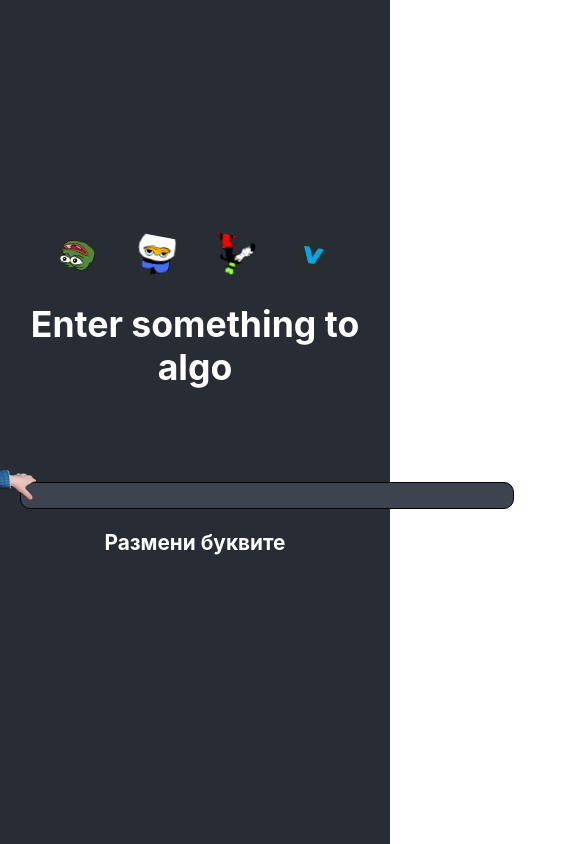
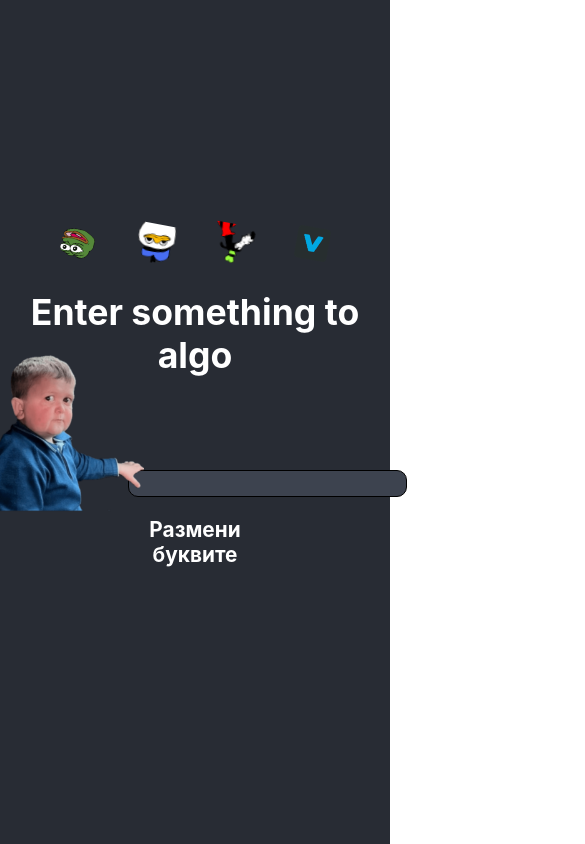
Before and after one commit to LubenSirakov/Algo, a React (Create React App) app: page / in a window 390 px wide. Shown: the whole page, 585 px wide, since content can reach past the window. Built offline with nearby package versions, Linux system fonts and the light colour scheme.

Commit message:
Styles update

```diff
--- a/src/App.css
+++ b/src/App.css
@@ -1,5 +1,12 @@
 .App {
   text-align: center;
+}
+
+@media screen and (max-width: 768px) {
+  .App {
+    width: 100%;
+    height: 100%;
+  }
 }
 
 .App-logo {
@@ -23,6 +30,7 @@
   justify-content: center;
   font-size: calc(10px + 2vmin);
   color: white;
+
 }
 
 .App-link {
@@ -45,6 +53,12 @@
   justify-content: center;
   align-items: flex-end;
   height: 6rem;
+}
+
+@media screen and (max-width: 768px) {
+  .input-div {
+    max-width: 15rem;
+  }
 }
 
 #message {
@@ -90,9 +104,33 @@
   height: auto;
 }
 
+@media screen and (max-width: 980px) {
+  .output {
+    width: 15rem;
+  }
+}
+
+@media screen and (max-width: 768px) {
+  .output {
+    width: 8rem;
+  }
+}
+
 .hasbulla {
   width: 10rem;
   margin-right: -1rem;
   margin-bottom: -1rem;
   z-index: 10;
 }
+
+@media screen and (max-width: 980px) {
+  .hasbulla {
+    margin-bottom: -1.2rem;
+  }
+}
+
+@media screen and (max-width: 768px) {
+  .hasbulla {
+    margin-bottom: -1rem;
+  }
+}
```
